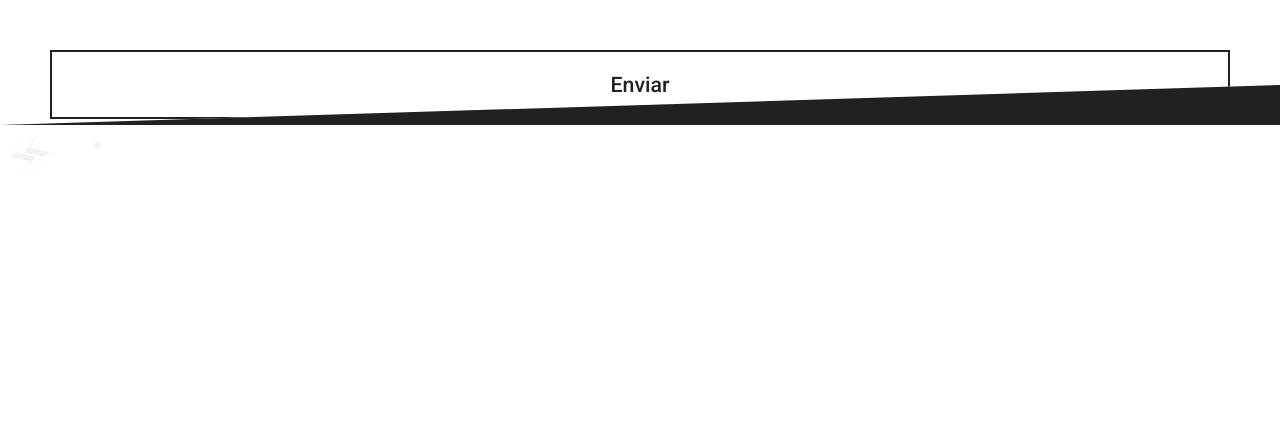
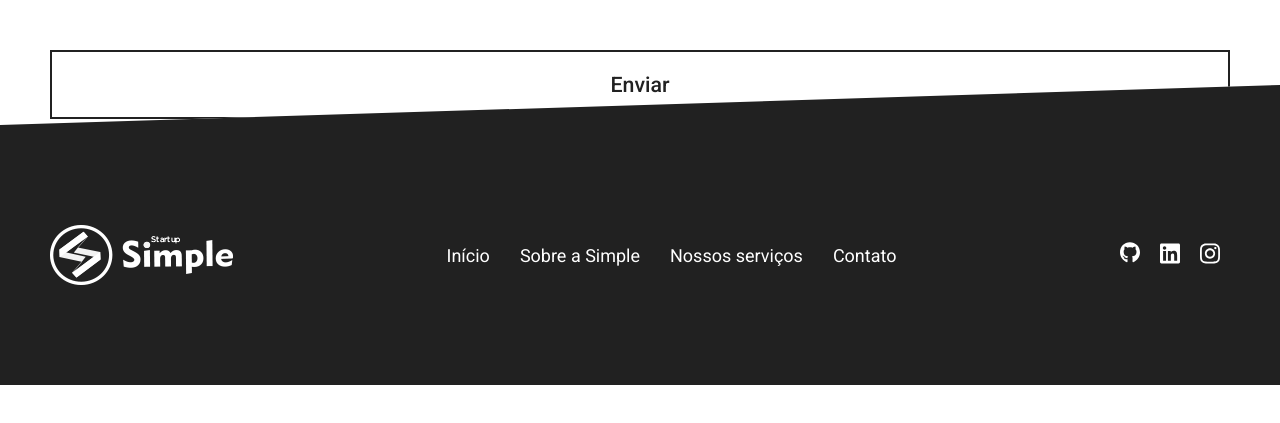
Before and after one commit to greysonmrx/rocketbox, a plain HTML site: page index.html in a window 1280 px wide. Shown: the part 3608-4031 px from the top of the page. After the commit the page ends 3993 px from the top, so only its background shows below. Drawn offline with Linux system fonts and the light colour scheme.

Commit message:
feat: style footer

```diff
--- a/css/styles.css
+++ b/css/styles.css
@@ -454,3 +454,51 @@ button {
 }
 
 /* #-#-#-#-#-#-#-#-#-#-#-# END: CONTACT #-#-#-#-#-#-#-#-#-#-#-# */
+
+footer {
+  width: 100%;
+  padding: 100px 0;
+  background-color: #212121;
+}
+
+footer .wrapper {
+  max-width: 1500px;
+  padding: 0 50px;
+  display: flex;
+  margin: auto;
+  justify-content: space-between;
+  align-items: center;
+}
+
+footer .wrapper ul {
+  display: flex;
+  list-style: none;
+}
+
+footer .wrapper div {
+  display: flex;
+}
+
+footer .wrapper ul li {
+  padding: 0 15px;
+}
+
+footer .wrapper ul li a {
+  color: #ffffff;
+  text-decoration: none;
+  font-size: 18px;
+  /* transition: all ease 0.2s; */
+}
+
+footer .wrapper ul li a:hover {
+  transform: translateY(20px);
+  color: blue;
+}
+
+footer .wrapper div a {
+  padding: 0 10px;
+}
+
+footer .wrapper div a img {
+  width: 20px;
+}
```
